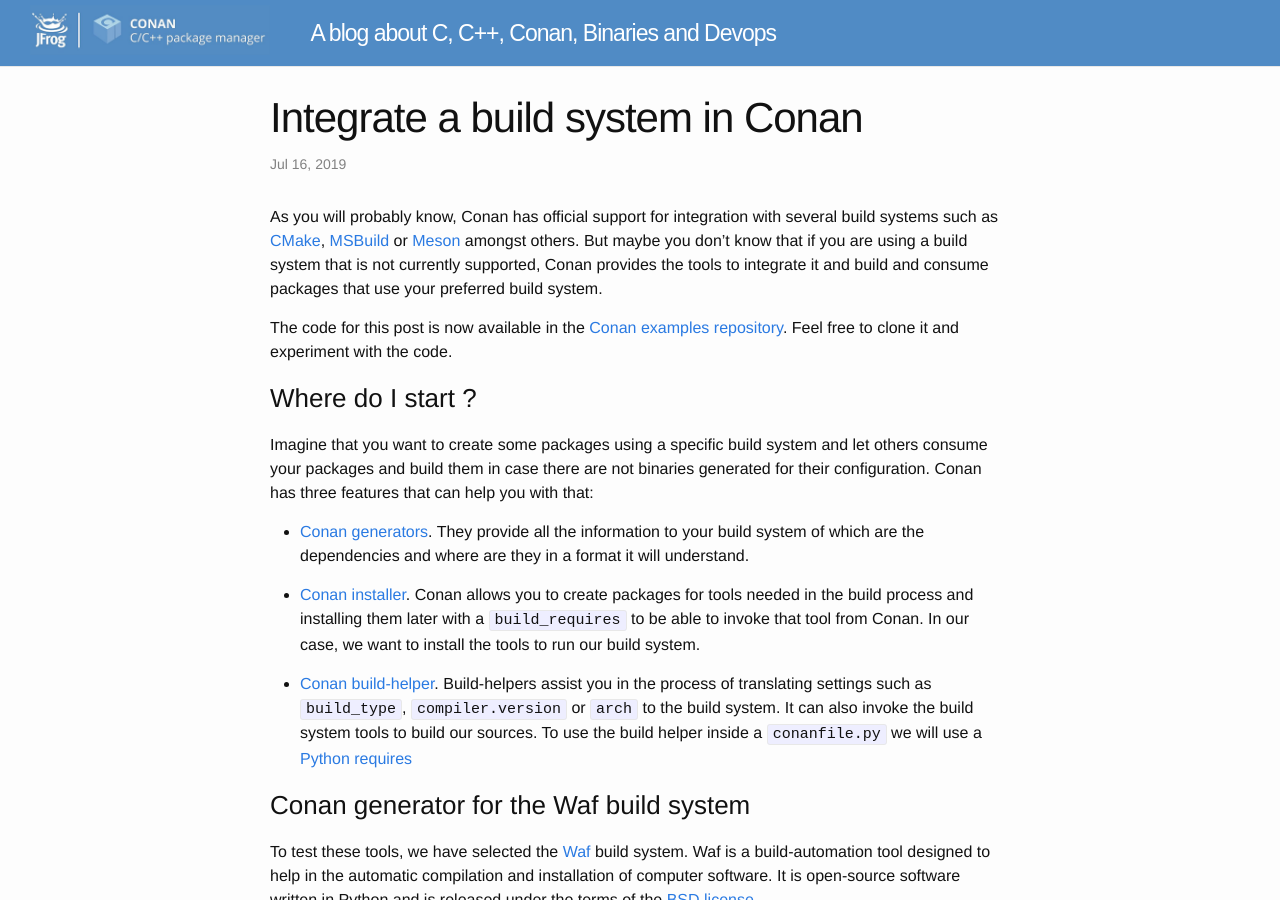
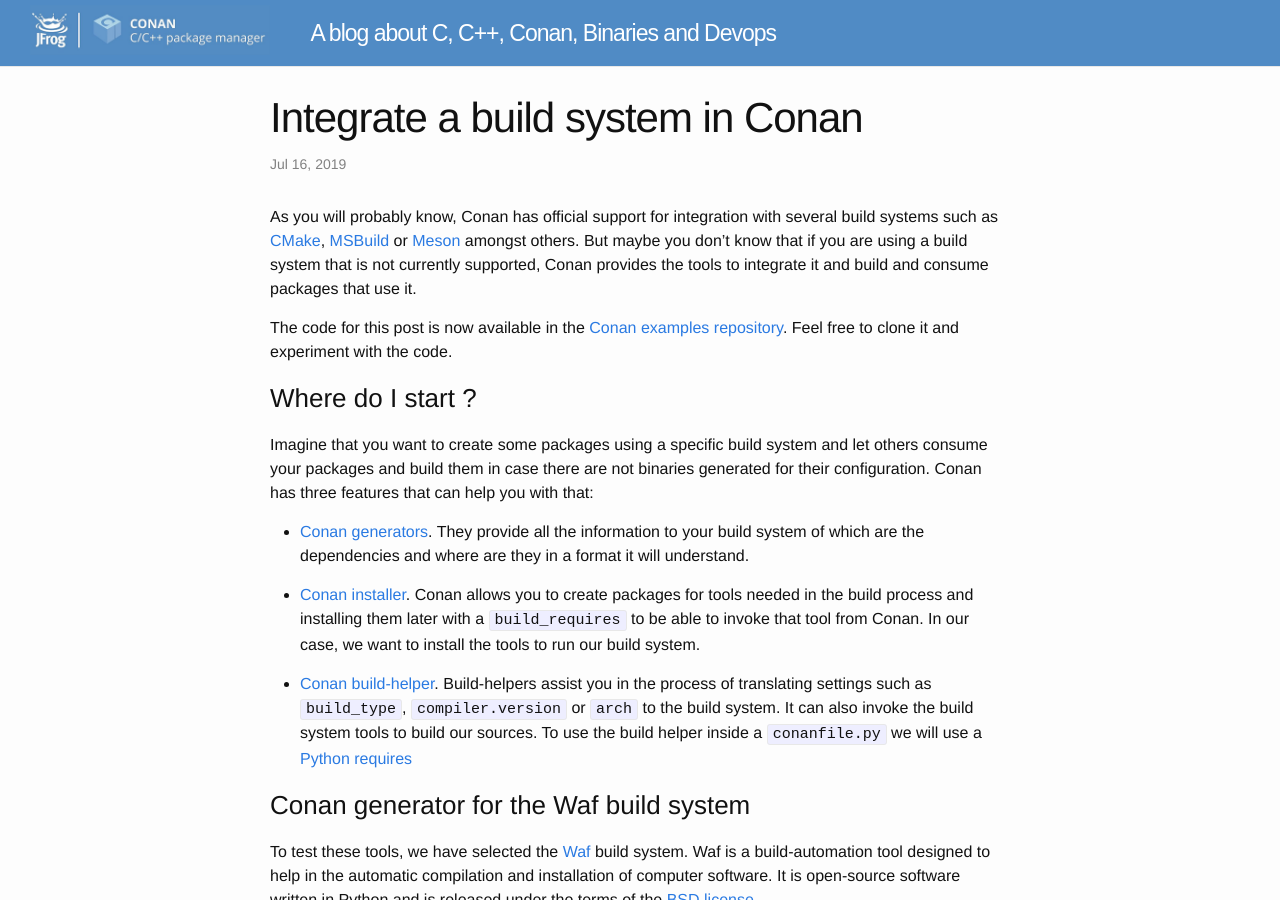
Before and after one commit to conan-io/conan-io.github.io, a Jekyll site: the page built from _posts/2019-07-16-Integrate-build-system-in-Conan.markdown, in a window 1280 px wide and 900 px high. Built offline with Jekyll 4.4.1, drawn with Linux system fonts in a browser that asks for light colours; comment, search, counter and statistics services are not loaded.

Commit message:
Update _posts/2019-07-16-Integrate-build-system-in-Conan.markdown
Co-Authored-By: Daniel <danimanzaneque@gmail.com>

```diff
--- a/_posts/2019-07-16-Integrate-build-system-in-Conan.markdown
+++ b/_posts/2019-07-16-Integrate-build-system-in-Conan.markdown
@@ -8,7 +8,7 @@ As you will probably know, Conan has official support for integration with sever
 [CMake](https://cmake.org/), [MSBuild](https://visualstudio.microsoft.com) or
 [Meson](https://mesonbuild.com/) amongst others. But maybe you don't know that if you are using a build system
 that is not currently supported, Conan provides the tools to integrate it and build and consume packages that
-use your preferred build system.
+use it.
 
 The code for this post is now available in the [Conan examples repository](https://github.com/conan-io/examples).
 Feel free to clone it and experiment with the code.
```
